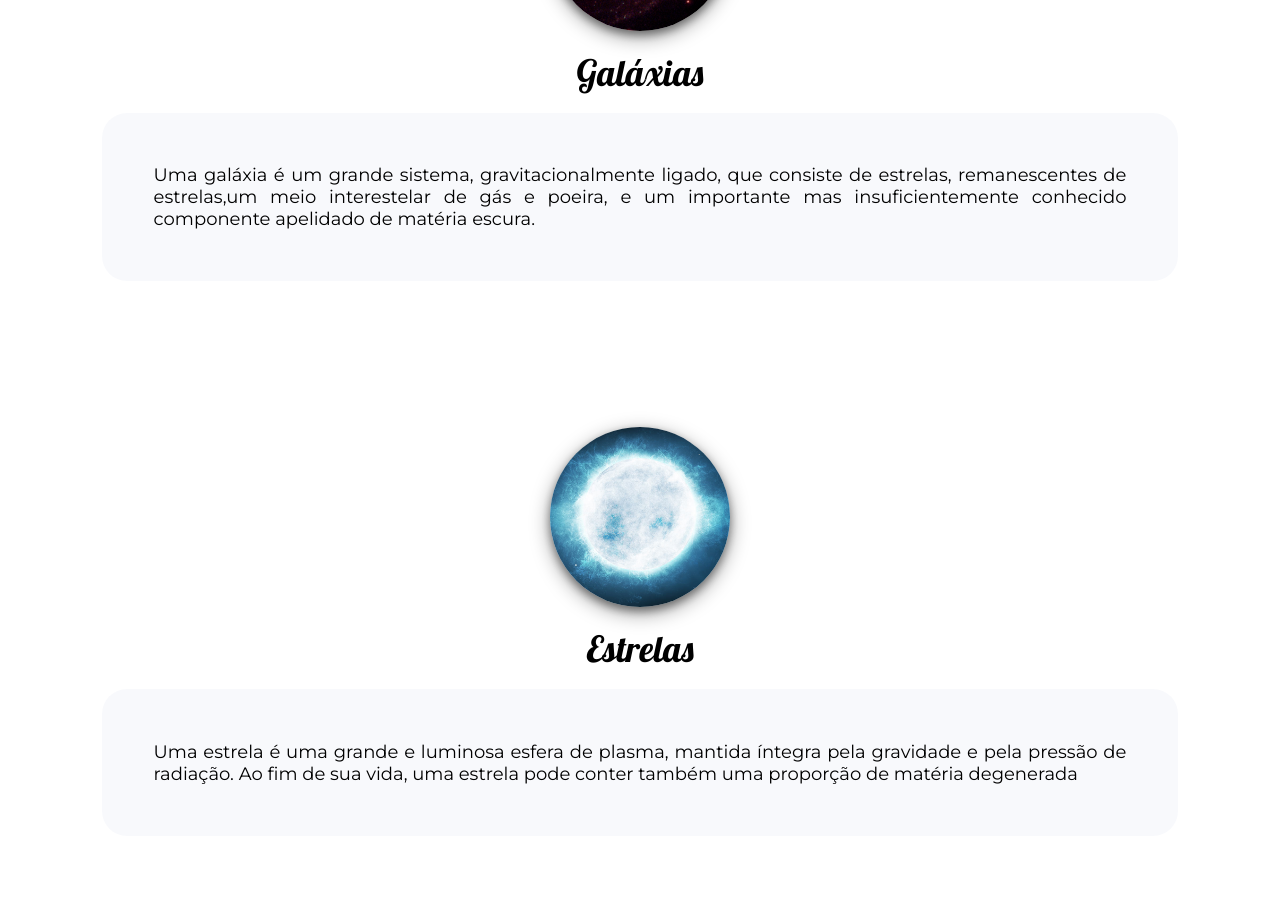
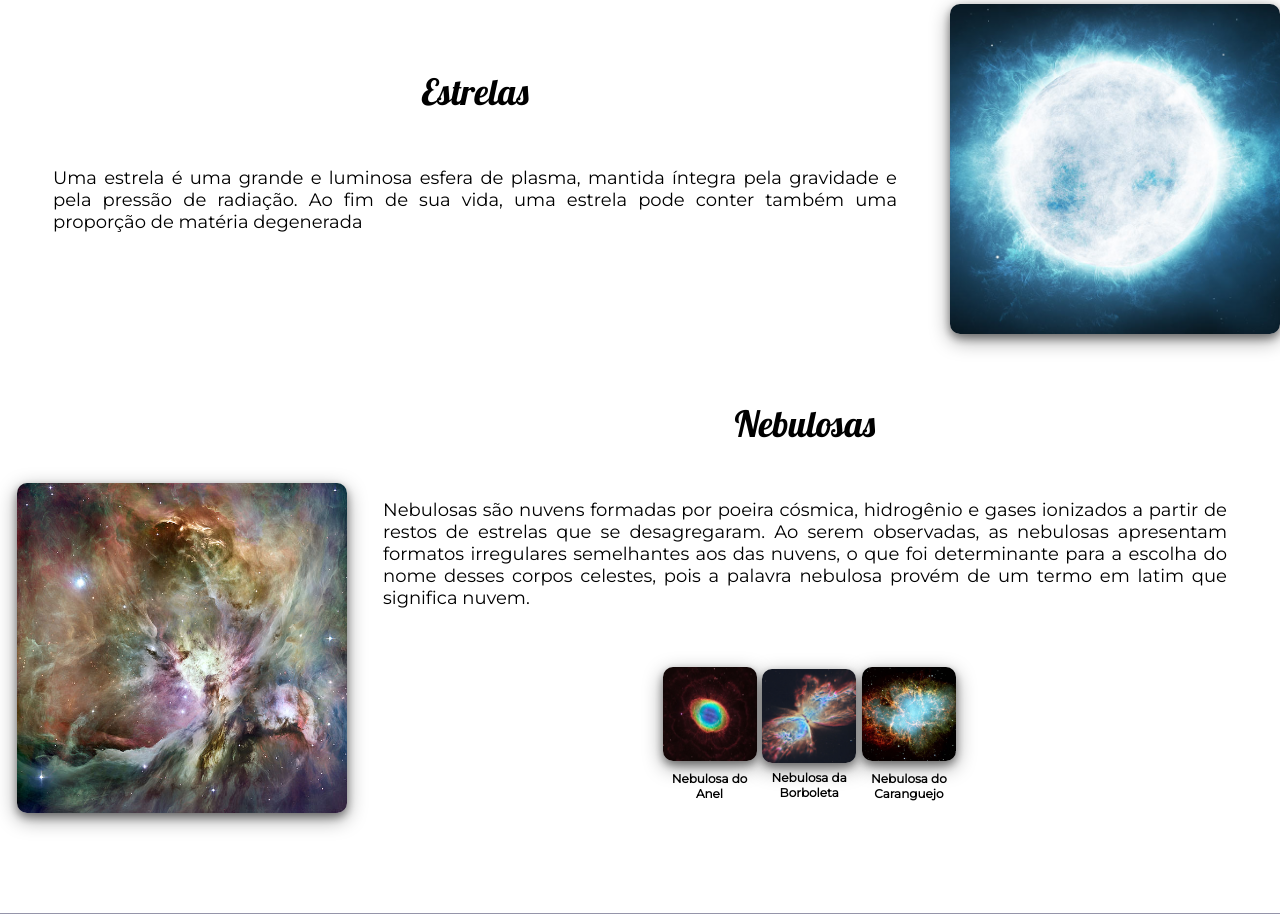
Before and after one commit to costathais/landingpage, a plain HTML site: page index.html in a window 1280 px wide. Shown: the part 918-1834 px from the top of the page. Drawn offline with Linux system fonts and the light colour scheme.

Commit message:
inserir modificações para o modo tablet

```diff
--- a/css/style.css
+++ b/css/style.css
@@ -43,11 +43,18 @@ header nav a{
 }
 
 section{
-    margin-top: 10%;
+    margin-top: 30px;
     display: flex;
-    justify-content: space-evenly;
     align-items: center;
     flex-direction: column;
+    justify-content: center;
+}
+
+section :nth-child(2){
+    display: flex;
+    flex-direction: column;
+    justify-content: center;
+    align-items: center;
 }
 
 section img{
@@ -85,6 +92,14 @@ section p{
 }
 
 
+#imgplanetas {
+    display: none;
+}
+
+#imgnebulosas{
+    display: none;
+}
+
 @keyframes float{
     0%{
         transform: scale(1);
@@ -113,3 +128,100 @@ footer img{
     height: 20px;
     widows: 20px;
 }
+
+/* versão tablet */
+
+@media(min-width: 700px){
+
+    header{
+        height: 10vh;
+    }
+
+    header img{
+        height: 55vh;
+    }
+
+    section{
+        margin-top: 50px;
+        display: flex;
+        flex-direction: row;
+    }
+
+    section img{
+        height: 330px;
+        width: 330px;
+        margin-left: 5%;
+        border-radius: 10px;
+    }
+
+    section p{
+        background-color: white;
+        margin: 15px;
+    }
+
+    section img:hover{
+        opacity: 1;
+    }
+
+    .nomeimg{
+        font-size: 12px;
+        font-family: 'Montserrat', sans-serif;
+        font-weight: bold;
+        margin-top: 7px;
+        text-align: center;
+    }
+
+    #imgplanetas{
+        display: flex;
+    }
+
+    #imgplanetas div{
+        margin: 2%;
+        display: flex;
+        justify-content: space-between;
+        flex-direction: column;
+    }
+
+    #imgplanetas img{
+        width: 94px;
+        height: 94px;
+        border-radius: 10px;
+        margin-left: 0;
+    }
+
+    #estrelas{
+        flex-direction: row-reverse;
+    }
+
+    #estrelas :first-child{
+        margin-right: 0;
+        margin-left: 0;
+    }
+
+    #nebulosas{
+        display: flex;
+        flex-direction: row;
+    }
+
+    #nebulosas p{
+        margin: 15px;
+    }
+
+    #imgnebulosas{
+        display: flex;
+    }
+
+    #imgnebulosas img{
+        width: 94px;
+        height: 94px;
+        border-radius: 10px;
+        margin: 0;
+    }
+
+    #imgnebulosas div{
+        width: 95px;
+        margin: 2%;
+        margin-left: 0;
+    }
+
+}
--- a/index.html
+++ b/index.html
@@ -32,28 +32,82 @@
         </div>
     </header>
 
-    <section>
+    <section id="planetas">
+        <div>
             <img src="imagens/urano.jpg" alt="saturno">
+        </div>
+        <div>
             <a href="https://pt.wikipedia.org/wiki/Lista_de_planetas">Planetas</a>
-        <p>Um planeta é um corpo celeste que orbita uma estrela ou um remanescente de estrela, com massa suficiente para se tornar esférico pela sua própria gravidade, mas não ao ponto de causar fusão termonuclear, e que tenha limpo de planetesimais a sua região vizinha.</p>
+            <p>Um planeta é um corpo celeste que orbita uma estrela ou um remanescente de estrela, com massa suficiente para
+                se tornar esférico pela sua própria gravidade, mas não ao ponto de causar fusão termonuclear, e que tenha
+                limpo de planetesimais a sua região vizinha.</p>
+            <div id="imgplanetas">
+                <div>
+                    <img src="imagens/venus.jpg" alt="venus">
+                    <a class="nomeimg" href="">Vênus</a>
+                </div>
+                <div>
+                    <img src="imagens/terra.jpg" alt="terra">
+                    <a class="nomeimg" href="">Terra</a>
+                </div>
+                <div>
+                    <img src="imagens/jupiter.jpg" alt="jupiter">
+                    <a class="nomeimg" href="">Júpiter</a>
+                </div>
+            </div>
+        </div>
     </section>
 
-    <section>
+    <section id="galaxias">
+        <div>
             <img src="imagens/galaxia.jpg" alt="galaxia">
+        </div>
+        <div>
             <a href="https://pt.wikipedia.org/wiki/Gal%C3%A1xia">Galáxias</a>
-        <p>Uma galáxia é um grande sistema, gravitacionalmente ligado, que consiste de estrelas, remanescentes de estrelas,um meio interestelar de gás e poeira, e um importante mas insuficientemente conhecido componente apelidado de matéria escura.</p>
+            <p>Uma galáxia é um grande sistema, gravitacionalmente ligado, que consiste de estrelas, remanescentes de estrelas,um
+                meio interestelar de gás e poeira, e um importante mas insuficientemente conhecido componente apelidado de
+                matéria escura.</p>
+
+        </div>
     </section>
 
-    <section>
+    <section id="estrelas">
+        <div>
             <img src="imagens/estrela.png" alt="estrela">
+        </div>
+        <div>
             <a href="https://pt.wikipedia.org/wiki/Estrela">Estrelas</a>
-        <p>Uma estrela é uma grande e luminosa esfera de plasma, mantida íntegra pela gravidade e pela pressão de radiação. Ao fim de sua vida, uma estrela pode conter também uma proporção de matéria degenerada</p>
+            <p>Uma estrela é uma grande e luminosa esfera de plasma, mantida íntegra pela gravidade e pela pressão de radiação.
+                Ao fim de sua vida, uma estrela pode conter também uma proporção de matéria degenerada</p>
+        </div>
     </section>
 
-    <section>
+    <section id="nebulosas">
+        <div>
             <img src="imagens/nebulosa2.jpg" alt="nebulosa">
+        </div>
+        <div>
             <a href="https://pt.wikipedia.org/wiki/Nebulosa">Nebulosas</a>
-        <p>Nebulosas são nuvens formadas por poeira cósmica, hidrogênio e gases ionizados a partir de restos de estrelas que se desagregaram. Ao serem observadas, as nebulosas apresentam formatos irregulares semelhantes aos das nuvens, o que foi determinante para a escolha do nome desses corpos celestes, pois a palavra nebulosa provém de um termo em latim que significa nuvem.</p>
+            <p>Nebulosas são nuvens formadas por poeira cósmica, hidrogênio e gases ionizados a partir de restos de estrelas
+                que se desagregaram. Ao serem observadas, as nebulosas apresentam formatos irregulares semelhantes aos das
+                nuvens, o que foi determinante para a escolha do nome desses corpos celestes, pois a palavra nebulosa provém
+                de um termo em latim que significa nuvem.
+                <div id="imgnebulosas">
+                    <div>
+                        <img src="imagens/nebulosaanel.jpg" alt="nebulosaanel">
+                        <a class="nomeimg" href="">Nebulosa do Anel</a>
+                    </div>
+                    <div>
+                        <img src="imagens/nebulosaborboleta.jpg" alt="nebulosaborboleta">
+                        <a class="nomeimg" href="">Nebulosa da Borboleta</a>
+                    </div>
+                    <div>
+                        <img src="imagens/nebulosacaranguejo.jpg" alt="nebulosacaranguejo">
+                        <a class="nomeimg" href="">Nebulosa do Caranguejo</a>
+                    </div>
+                </div>
+            </p>
+        </div>
     </section>
 
     <footer>
```
Also changed, not shown: imagens/jupiter.jpg (added), imagens/nebulosa.jpg (deleted), imagens/nebulosa1.jpg (deleted), imagens/nebulosaanel.jpg (added), imagens/nebulosaborboleta.jpg (added), imagens/nebulosacaranguejo.jpg (added), imagens/planetbg.jpg (deleted), imagens/terra.jpg (added), imagens/venus.jpg (added), 1 other file. Lines whose indentation alone changed are shown as unchanged.
